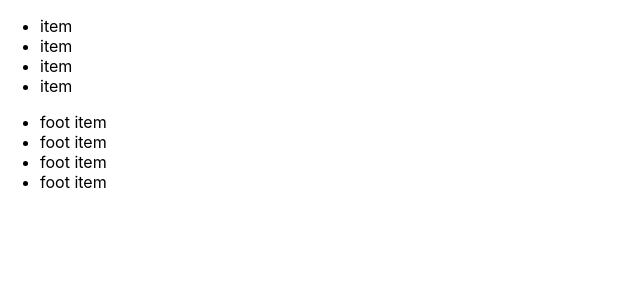
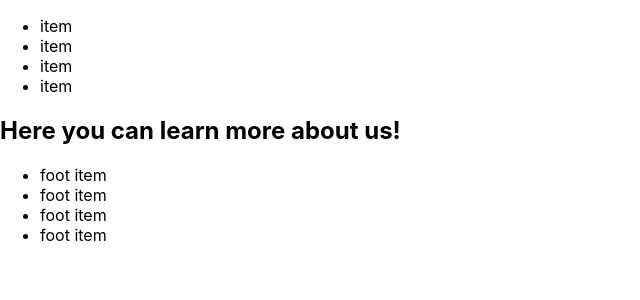
Before and after one commit to charlie763/cwd-coding-challenge-1, a React (Create React App) app: page /about in a window 1280 px wide. Shown: the top 300 px of the page, without its empty margins (0-640 px from the left). Built offline with nearby package versions, Linux system fonts and the light colour scheme.

Commit message:
added home, contact, and about basic structure as well as routes

```diff
--- a/src/App.js
+++ b/src/App.js
@@ -5,13 +5,18 @@ import './scss/main.scss';
 import Nav from './components/global/nav/index';
 import Footer from './components/global/footer/index';
 
+import Home from './components/home/index';
+import About from './components/about/index';
+import Contact from './components/contact/index';
 
 function App() {
   return (
     <body>
       <Nav />
       <Router>
-
+        <Route exact path='/' component={Home} />
+        <Route exact path='/about' component={About} />
+        <Route exact path='/contact' component={Contact} />
       </Router>
       <Footer />
     </body>
--- a/src/components/about/index.js
+++ b/src/components/about/index.js
@@ -0,0 +1,15 @@
+import React from 'react';
+
+class About extends React.Component {
+    render(){
+        return(
+            <section>
+                <h1>
+                    Here you can learn more about us!
+                </h1>
+            </section>
+        )
+    }
+}
+
+export default About;
--- a/src/components/contact/index.js
+++ b/src/components/contact/index.js
@@ -0,0 +1,15 @@
+import React from 'react';
+
+class Contact extends React.Component {
+    render(){
+        return(
+            <section>
+                <h1>
+                    And there you can Contact us!
+                </h1>
+            </section>
+        )
+    }
+}
+
+export default Contact
--- a/src/components/home/index.js
+++ b/src/components/home/index.js
@@ -0,0 +1,15 @@
+import React from 'react';
+
+class Home extends React.Component {
+    render(){
+        return(
+            <section>
+                <h1>
+                    This would be the Home!
+                </h1>
+            </section>
+        )
+    }
+}
+
+export default Home;
```
